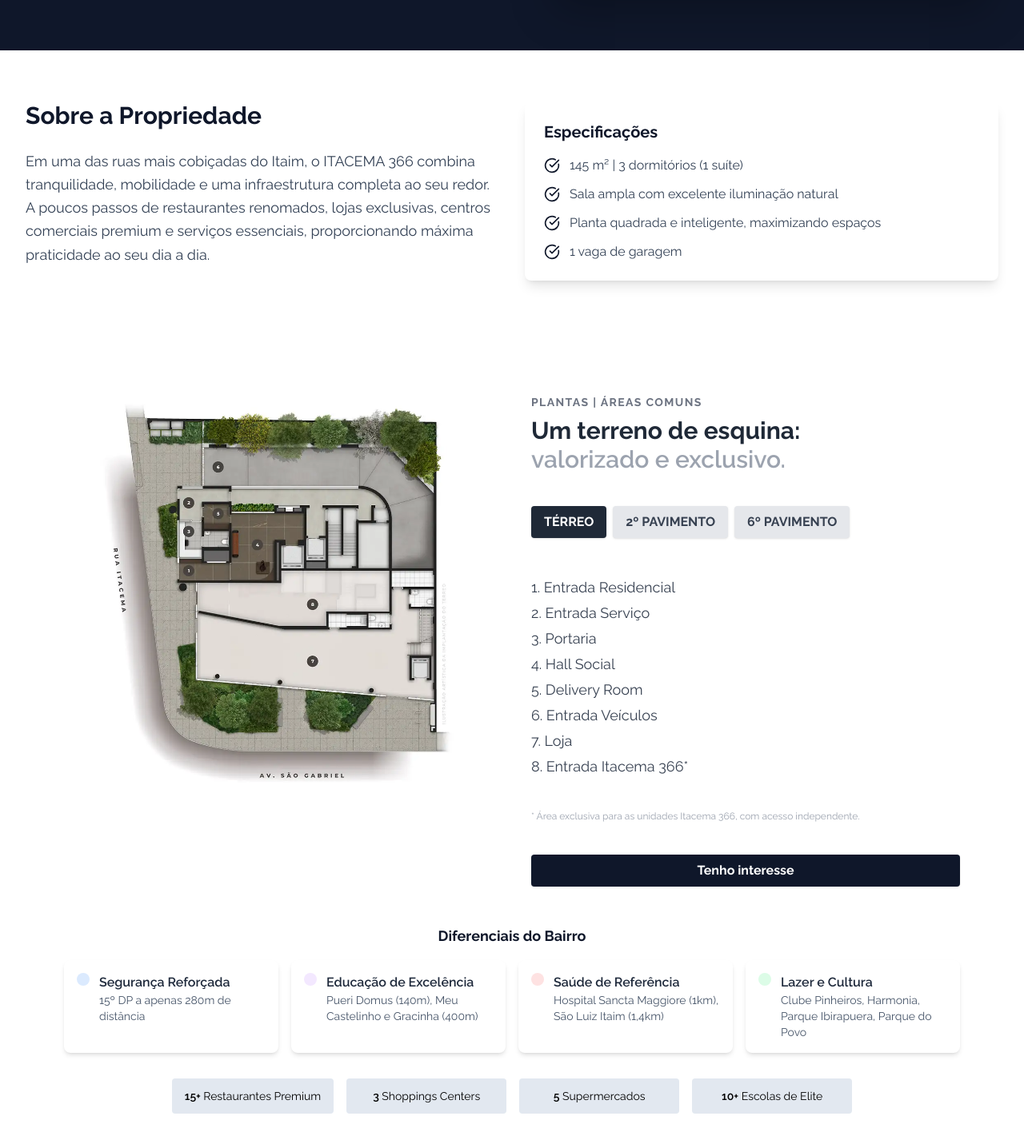
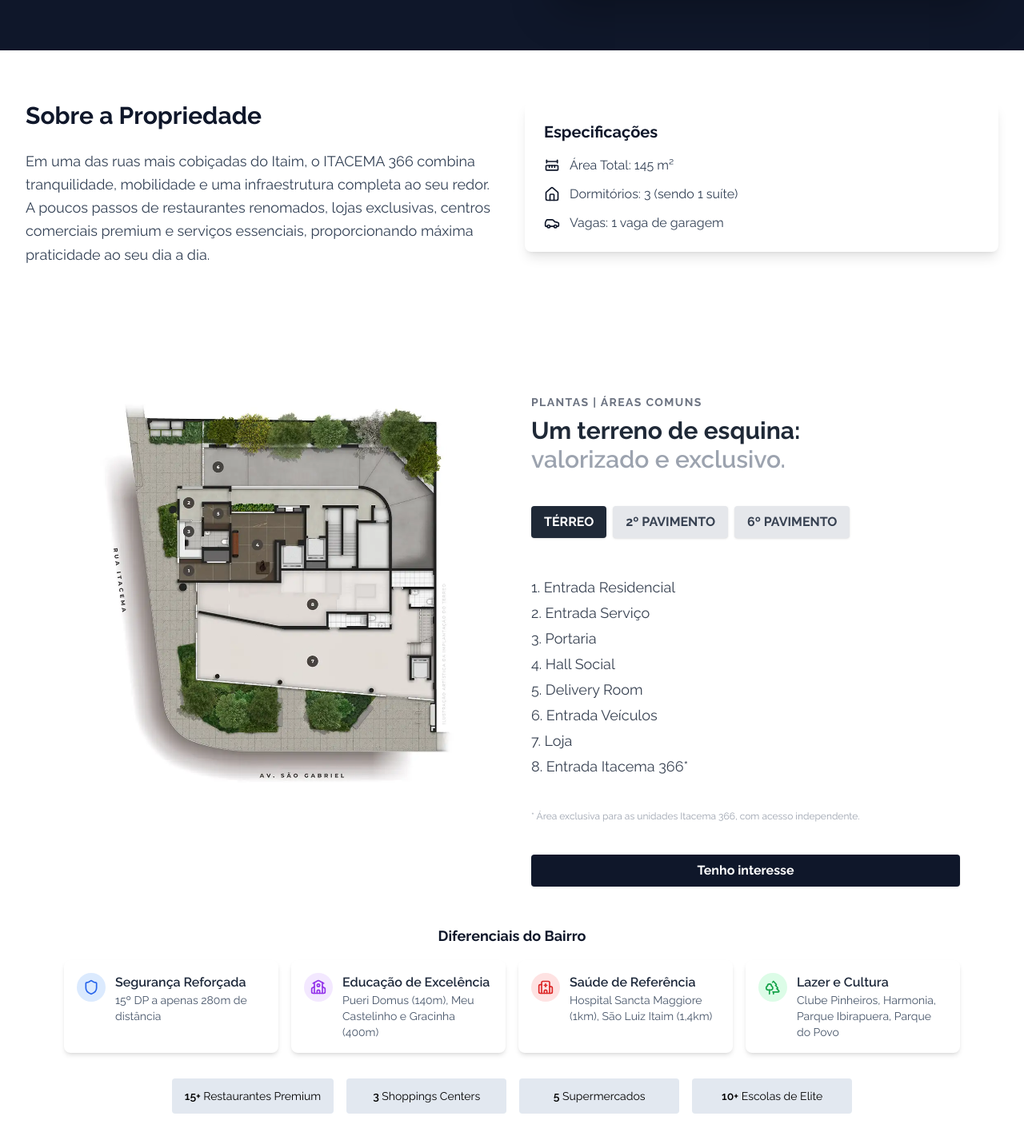
Before and after one commit to viniciusborgess/desafio-frontend, a Next.js app: page / in a window 1280 px wide. Shown: the part 1998-3429 px from the top of the page at 80% size. Built offline with nearby package versions, Linux system fonts and the light colour scheme; a web font is replaced by a local one.

Commit message:
Correcao erros

```diff
--- a/src/app/data/imovel.ts
+++ b/src/app/data/imovel.ts
@@ -43,28 +43,28 @@ export const itacema366Data: PropertyData = {
       ],
    },
    characteristics: [
-      {icon: RulerDimensionLine, label: 'Área Total', value: '145 m²'},
-      {icon: Home, label: 'Dormitórios', value: '3 (sendo 1 suíte)'},
-      {icon: Car, label: 'Vagas', value: '1 vaga de garagem'},
+      {icon: 'RulerDimensionLine', label: 'Área Total', value: '145 m²'},
+      {icon: 'Home', label: 'Dormitórios', value: '3 (sendo 1 suíte)'},
+      {icon: 'Car', label: 'Vagas', value: '1 vaga de garagem'},
    ],
    neighborhoodDifferentials: [
-      {icon: Shield, iconColor: 'text-blue-600', iconBackground: 'bg-blue-100', title: 'Segurança Reforçada', description: '15º DP a apenas 280m de distância'},
+      {icon: 'Shield', iconColor: 'text-blue-600', iconBackground: 'bg-blue-100', title: 'Segurança Reforçada', description: '15º DP a apenas 280m de distância'},
       {
-         icon: School,
+         icon: 'School',
          iconColor: 'text-purple-600',
          iconBackground: 'bg-purple-100',
          title: 'Educação de Excelência',
          description: 'Pueri Domus (140m), Meu Castelinho e Gracinha (400m)',
       },
       {
-         icon: Hospital,
+         icon: 'Hospital',
          iconColor: 'text-red-600',
          iconBackground: 'bg-red-100',
          title: 'Saúde de Referência',
          description: 'Hospital Sancta Maggiore (1km), São Luiz Itaim (1,4km)',
       },
       {
-         icon: Trees,
+         icon: 'Trees',
          iconColor: 'text-green-600',
          iconBackground: 'bg-green-100',
          title: 'Lazer e Cultura',
--- a/src/components/sections/about.tsx
+++ b/src/components/sections/about.tsx
@@ -55,12 +55,15 @@ export function About({ property }: AboutProps) {
             <div className="bg-white p-6 rounded-lg shadow-lg">
               <h3 className="text-xl font-bold mb-4 text-slate-900 font-sans">Especificações</h3>
               <ul className="space-y-3">
-                {property.about.highlights.map((highlight, index) => (
-                  <li key={index} className="flex gap-3 items-start">
-                    <CheckCircle className="h-5 w-5 flex-shrink-0 text-slate-900 mt-0.5" />
-                    <span className="text-slate-700">{highlight}</span>
-                  </li>
-                ))}
+                {property.characteristics.map((item, index) => {
+                  const Icon = iconMap[item.icon];
+                  return (
+                    <li key={index} className="flex gap-3 items-start">
+                      {Icon && <Icon className="h-5 w-5 flex-shrink-0 text-slate-900 mt-0.5" />}
+                      <span className="text-slate-700">{item.label}: {item.value}</span>
+                    </li>
+                  );
+                })}
               </ul>
             </div>
           </div>
--- a/src/components/sections/neighborhood.tsx
+++ b/src/components/sections/neighborhood.tsx
@@ -185,7 +185,6 @@ export function Neighborhood({ property }: NeighborhoodProps) {
         <h3 className="text-lg font-bold mb-4 text-slate-900 font-sans text-center">Diferenciais do Bairro</h3>
         <ul className="grid grid-cols-1 sm:grid-cols-2 md:grid-cols-4 gap-4">
           {property.neighborhoodDifferentials.map((diff, idx) => {
-            // @ts-ignore
             const Icon = iconMap[diff.icon];
             return (
               <li key={idx} className="flex items-start gap-3 bg-white rounded-lg shadow-md p-4">
--- a/src/types/special.ts
+++ b/src/types/special.ts
@@ -15,12 +15,12 @@ export interface PropertyData {
     highlights: string[];
   };
   characteristics: {
-    icon: LucideIcon;
+    icon: string;
     label: string;
     value: string;
   }[];
   neighborhoodDifferentials: {
-    icon: LucideIcon;
+    icon: string;
     iconColor: string;
     iconBackground: string;
     title: string;
```
